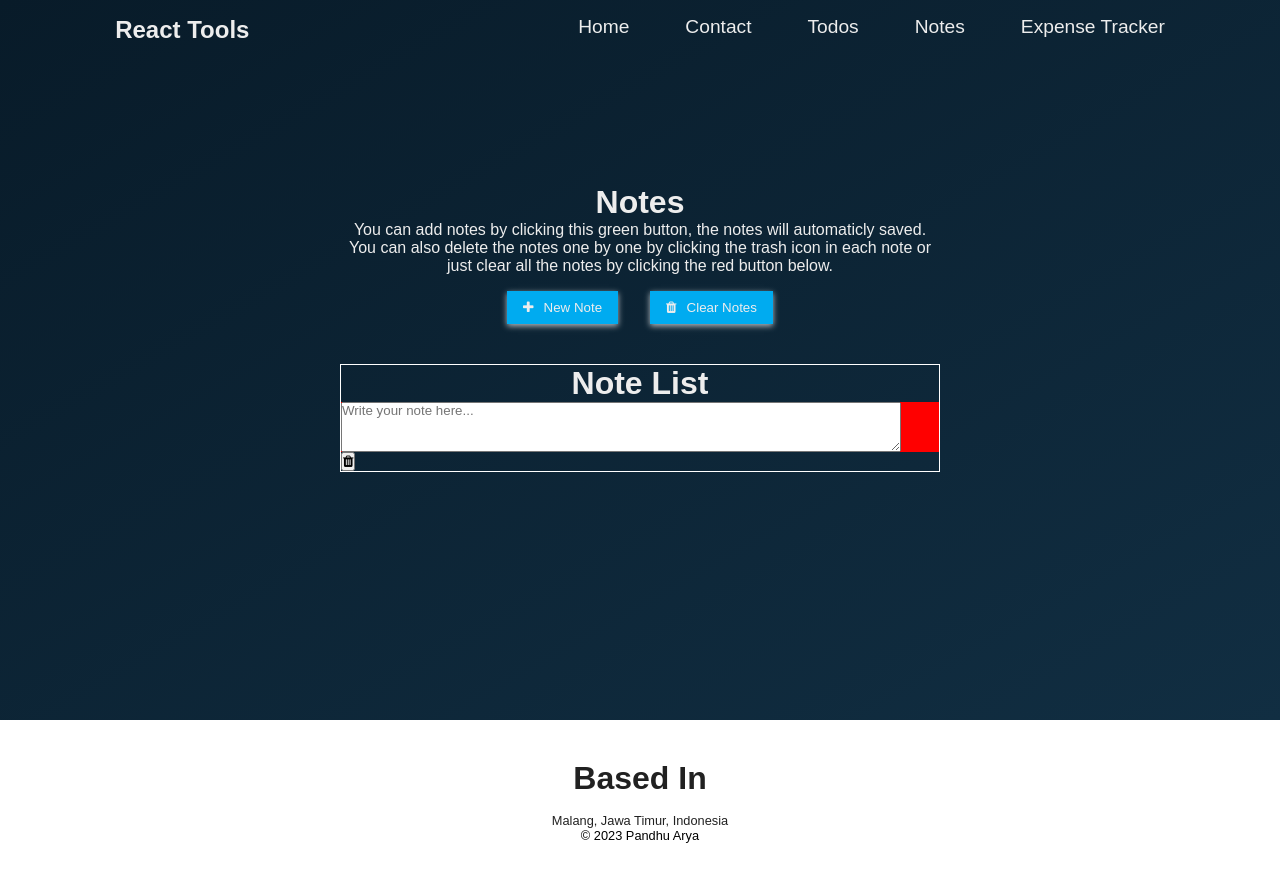
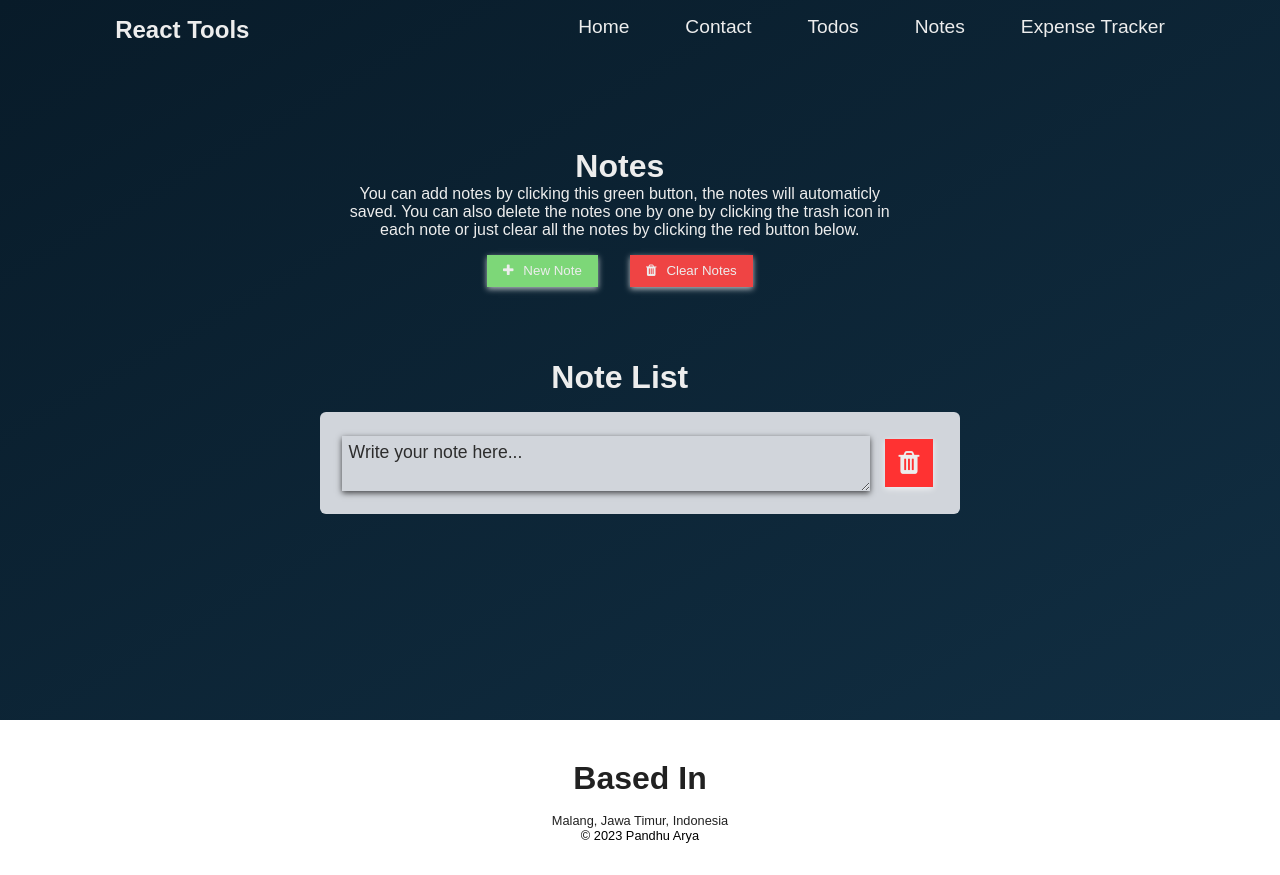
Before and after one commit to panntod/Tools-React, a React (Create React App) app: page /notes in a window 1280 px wide. Both pictures are taken after a click on the button "New Note". Built offline with nearby package versions, Linux system fonts and the light colour scheme.

Commit message:
[style] completed style for note and fix style todos list

```diff
--- a/src/css/note.css
+++ b/src/css/note.css
@@ -7,6 +7,7 @@
   --bg-color: #081b29;
   --second-bg-color: #112e42;
   --text-color: #ededed;
+  --second-text-color: #8d8d8d;
   --main-color: #00abf0;
 }
 .note-container {
@@ -19,6 +20,7 @@
 .notes {
   text-align: center;
   max-width: 600px;
+  padding: 1rem;
 }
 
 .notes p,
@@ -34,7 +36,6 @@ h1 {
 }
 
 .button {
-  background: var(--main-color);
   padding: 0.6rem 1rem;
   margin: 1rem;
   border: none;
@@ -42,12 +43,7 @@ h1 {
 }
 
 .button:hover {
-  background: #0095d0;
-}
-
-.table-note {
-  min-width: 37rem;
-  border: 1px solid white;
+  transform: scale(105%);
 }
 
 .note-card {
@@ -58,7 +54,7 @@ h1 {
 }
 
 .note-card::before {
-    content: '';
+  content: "";
   position: absolute;
   top: 0;
   left: 0;
@@ -68,7 +64,76 @@ h1 {
   box-shadow: inset 0 0 6px rgba(0, 0, 0, 0.1);
 }
 
-.form-note{
-    background: red;
+.form-note {
   display: flex;
+  align-items: center;
+  gap: 10px;
+  margin: 1rem;
 }
+
+textarea::placeholder {
+  color: rgb(45, 45, 45);
+}
+
+.textarea-notes {
+  height: auto;
+  padding: .4rem;
+  min-height: 50px;
+  max-height: 300px;
+  resize: vertical;
+  width: 33rem;
+  background: transparent;
+  border: none;
+  box-shadow: 0 2px 6px rgba(0, 0, 0, 0.7);
+  color: #000100;
+  font-size: 1.1rem;
+  font-weight: 300;
+}
+
+.button-delete-note{
+  width: 3rem;
+  height: 3rem;
+  border: none;
+  margin: .3rem;
+  background: rgb(255, 50, 50);
+  box-shadow: 0 2px 6px rgba(255, 255, 255, 0.7);
+}
+
+.button-delete-note:hover{
+  background: rgb(255, 0, 0);
+  box-shadow: 0 2px 6px rgba(255, 255, 255, 0.7);
+}
+
+.button-delete-note i{
+  color: var(--text-color);
+  font-size: 2em;
+}
+
+.bg-pink {
+  background-color: rgba(248, 113, 113, 1);
+}
+
+.bg-purple {
+  background-color: rgba(161, 116, 239, 1);
+}
+
+.bg-blue {
+  background-color: rgba(96, 165, 250, 1);
+}
+
+.bg-green {
+  background-color: rgba(125, 215, 120, 1);
+}
+
+.bg-yellow {
+  background-color: rgba(251, 191, 36, 1);
+}
+.bg-red {
+  background-color: rgba(239, 68, 68, 1);
+}
+.bg-indigo {
+  background-color: rgba(99, 102, 241, 1);
+}
+.bg-gray {
+  background-color: rgba(209, 213, 219, 1);
+}
--- a/src/css/todolist.css
+++ b/src/css/todolist.css
@@ -72,7 +72,8 @@
 
   .list_item {
     display: flex;
-    margin: 20px 0;
+    justify-content: space-between;
+    margin: 20px 5px;
     border: 1px solid #ccc;
     border-radius: 10px;
     padding: 10px;
@@ -116,13 +117,12 @@
   }
 
   .list {
-    width: 220px;
+    width: 260px;
     background-color: #12343b;
     border: none;
     color: #ccc;
     font-size: 20px;
-    padding-left: 15px;
-    margin-right: 15px;
+    padding-left: 1rem;
   }
 
   input:focus,
--- a/src/pages/note.jsx
+++ b/src/pages/note.jsx
@@ -28,14 +28,14 @@ function Note() {
 
   function getRandomColor() {
     const colors = [
-      "bg-pink-200",
-      "bg-purple-200",
-      "bg-blue-200",
-      "bg-green-200",
-      "bg-yellow-200",
-      "bg-red-200",
-      "bg-indigo-200",
-      "bg-gray-200",
+      "bg-pink",
+      "bg-purple",
+      "bg-blue",
+      "bg-green",
+      "bg-yellow",
+      "bg-red",
+      "bg-indigo",
+      "bg-gray",
     ];
     const randomIndex = Math.floor(Math.random() * colors.length);
     return colors[randomIndex];
@@ -66,19 +66,19 @@ function Note() {
             clicking the red button below.
           </p>
           <div>
-            <button className="button" onClick={() => addNote()}>
+            <button className="button bg-green" onClick={() => addNote()}>
               <i className="fa fa-solid fa-plus button-font">
                 <p>New Note</p>
               </i>
             </button>
-            <button className="button" onClick={() => clearAll()}>
+            <button className="button bg-red" onClick={() => clearAll()}>
               <i className="fa fa-solid fa-trash button-font">
                 <p>Clear Notes</p>
               </i>
             </button>
           </div>
         </div>
-        <div className="table-note">
+        <div>
           <div className="notes">
             <h1>Note List</h1>
           </div>
@@ -87,10 +87,11 @@ function Note() {
           ) : (
             <div>
               {notes.map((note, index) => (
-                <div key={index} className={`${note.color} `}>
+                <div key={index} className={`${note.color} `} style={{borderRadius: 6+"px", padding: .4+"rem", marginBottom: 10+"px"}}>
                   <div className="form-note">
                     <textarea
                       value={note.text}
+                      className="textarea-notes"
                       onChange={(e) => {
                         const updatedNotes = [...notes];
                         updatedNotes[index].text = e.target.value;
@@ -98,20 +99,12 @@ function Note() {
                         adjustTextareaHeight(e, index);
                       }}
                       placeholder="Write your note here..."
-                      style={{
-                        height: "auto",
-                        minHeight: "50px",
-                        maxHeight: "300px",
-                        resize: "vertical",
-                        width: '35rem',
-                        fontFamily: "Poppins, sans-serif",
-                      }}
                     ></textarea>
-                  </div>
-                  <div>
-                    <button onClick={() => deleteNote(index)}>
-                      <i className="fa fa-solid fa-trash"></i>
-                    </button>
+                    <div>
+                      <button onClick={() => deleteNote(index)} className="button-delete-note">
+                        <i className="fa fa-solid fa-trash"></i>
+                      </button>
+                    </div>
                   </div>
                 </div>
               ))}
```
Lines whose indentation alone changed are shown as unchanged.
